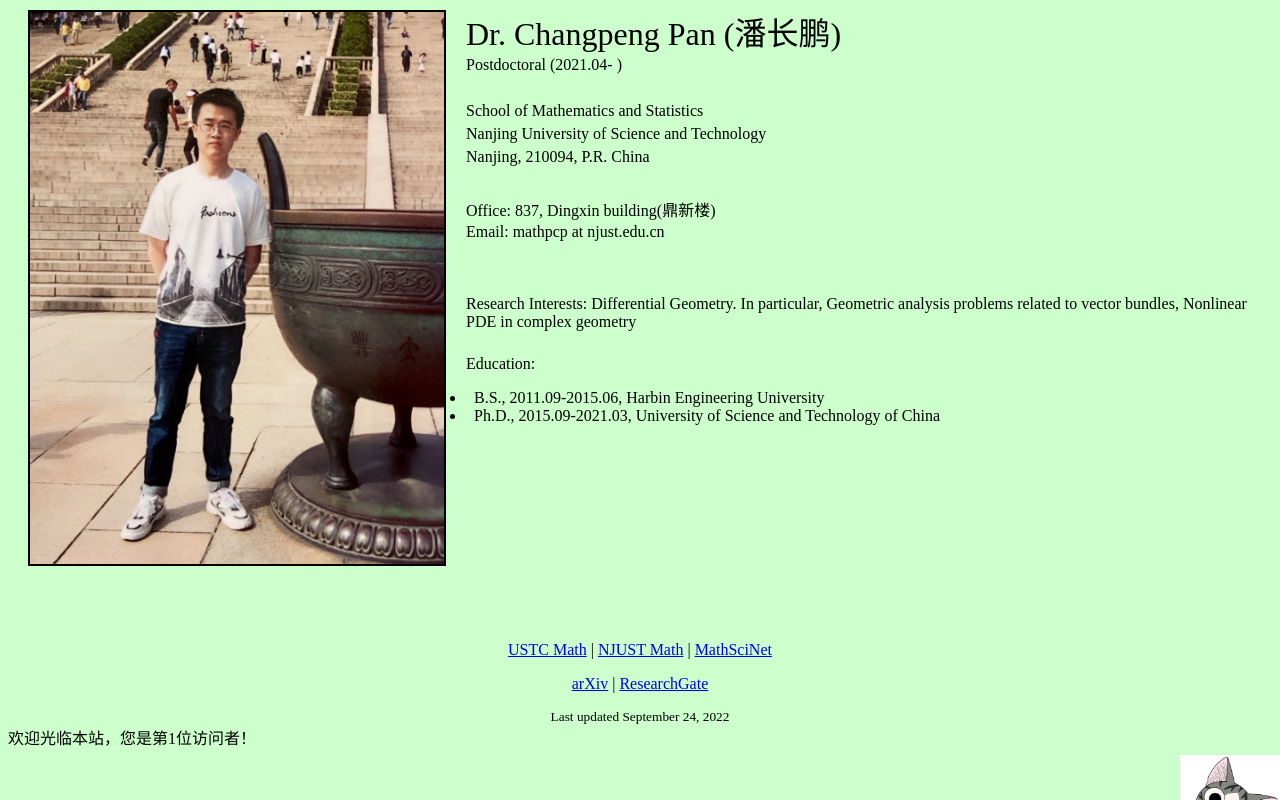
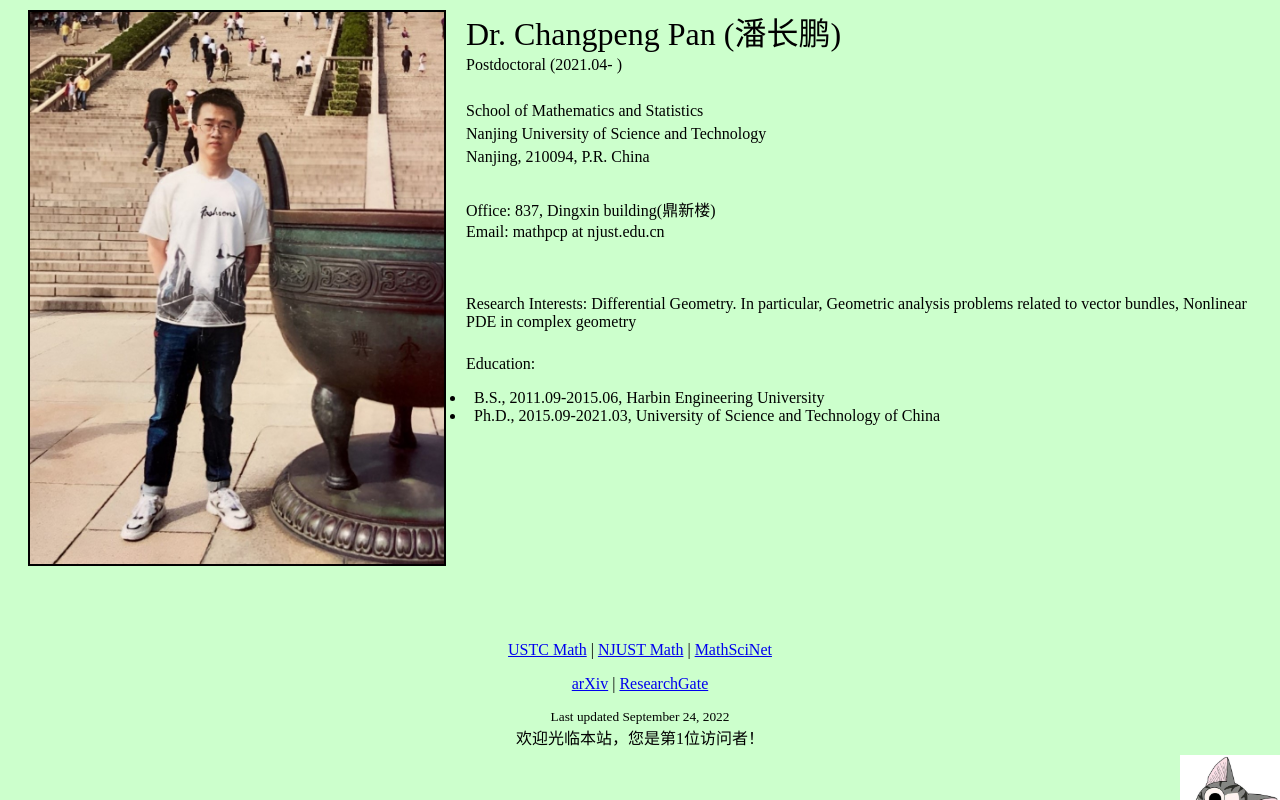
Before and after one commit to cp-pan/cp-pan.git.io, a plain HTML site: page index.html in a window 1280 px wide. Drawn offline with Linux system fonts and the light colour scheme.

Commit message:
Update index.html

```diff
--- a/index.html
+++ b/index.html
@@ -63,6 +63,7 @@ problems related to vector bundles, Nonlinear PDE in complex geometry</p>
 
 
 
+<div class="box footer" align="center">
 <SCRIPT language=JavaScript>
 
 <!--
@@ -164,7 +165,7 @@ document.write("欢迎光临本站，您是第" + visits + "位访问者！")
 // -->
 
 </SCRIPT>
-
+</div>
 
 
 
```
